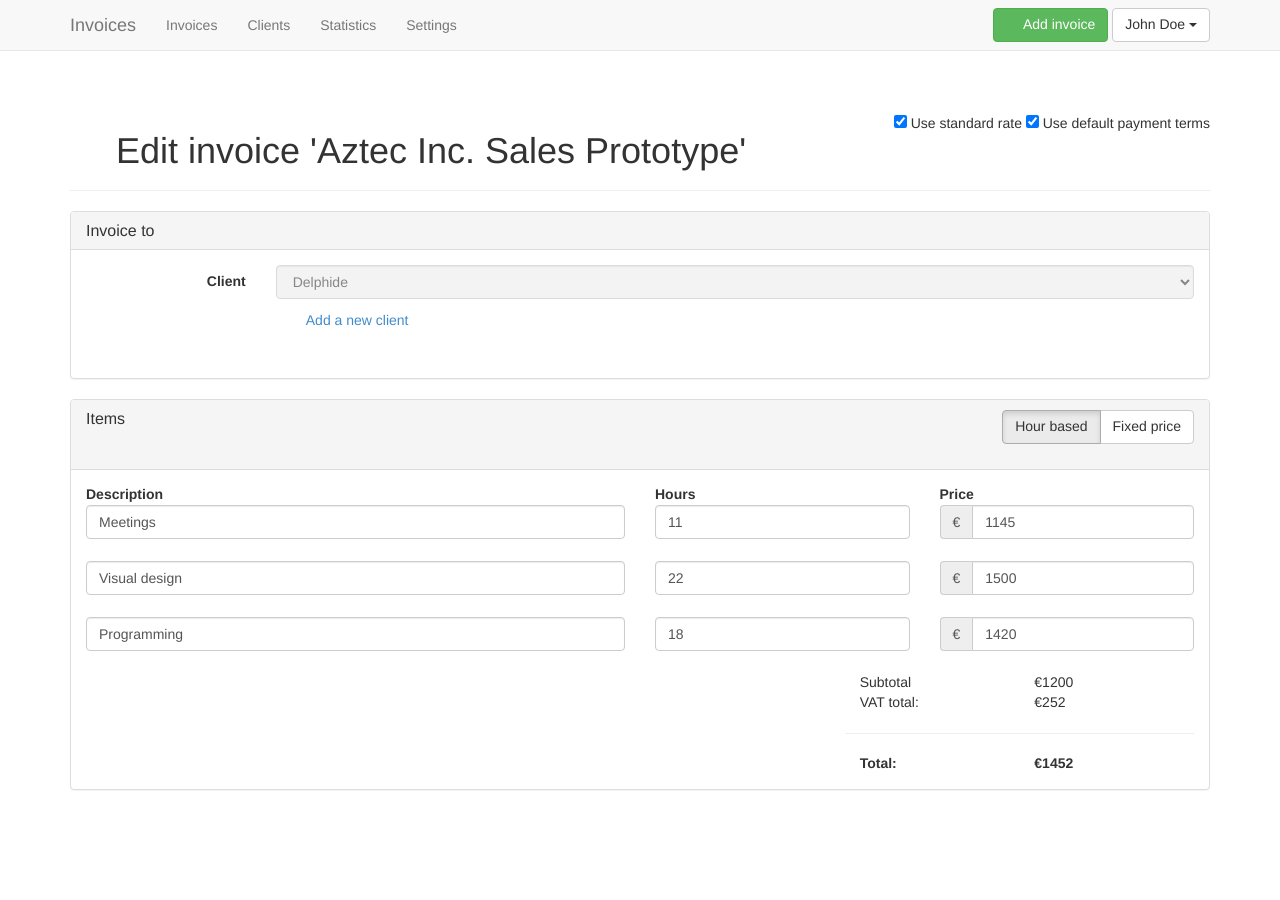
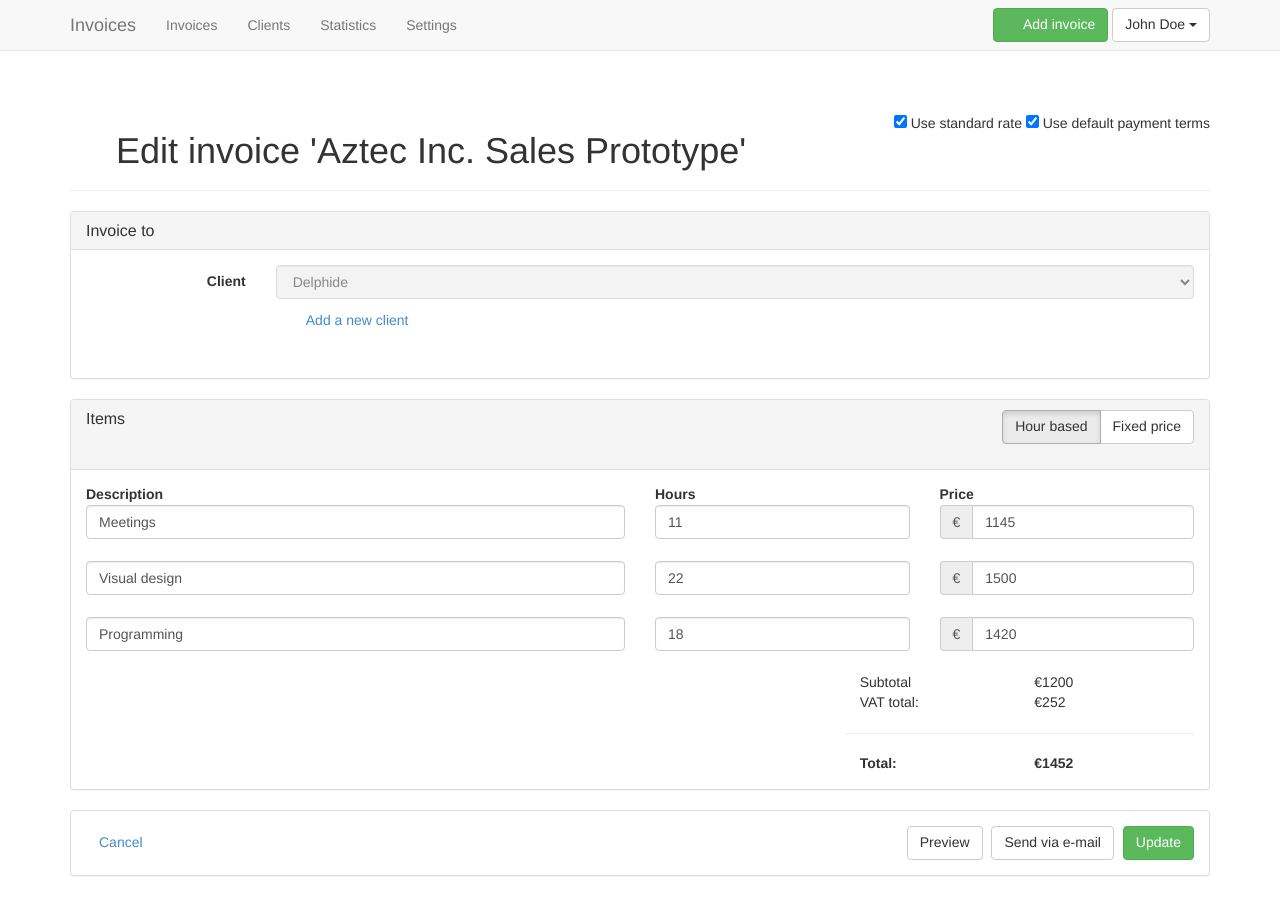
Before and after one commit to cybord/invoicing-html-prototype, a Jekyll site: the page built from edit-invoice.html, in a window 1280 px wide. Built offline with Jekyll 4.4.1, drawn with Linux system fonts in a browser that asks for light colours; nearby versions of some CDN libraries; library files that are not in the unit come from our copies; Markdown is read by kramdown in place of the engine named in the settings; comment, search, counter and statistics services are not loaded.

Commit message:
fix submit on edit invoice

```diff
--- /dev/null
+++ b/_includes/forms/invoice-submit.html
@@ -0,0 +1,19 @@
+<div class="panel panel-default">
+  <div class="panel-body">
+    <a href="/invoices.html" class="btn pull-left">Cancel</a>
+
+    <div class="btn-toolbar pull-right" role="toolbar">
+      <a href="/images/invoice.pdf" target="_blank" class="btn btn-default">Preview</a>
+      <a class="btn btn-default" data-toggle="modal" data-target="#send-email">Send via e-mail</a>
+      <a href="/invoices.html" class="btn btn-success">
+        {% if page.state == 'add-invoice' %}
+        Save
+        {% endif %}
+        {% if page.state == 'edit' %}
+        Update
+        {% endif %}
+      </a>
+    </div>
+
+  </div>
+</div> <!-- end panel -->
--- a/edit-invoice.html
+++ b/edit-invoice.html
@@ -27,3 +27,4 @@ state: edit
 
 {% include forms/invoice-to.html %}
 {% include forms/invoice-content.html %}
+{% include forms/invoice-submit.html %}
```
Also changed, not shown: add-invoice.html (+1 -15 lines).
